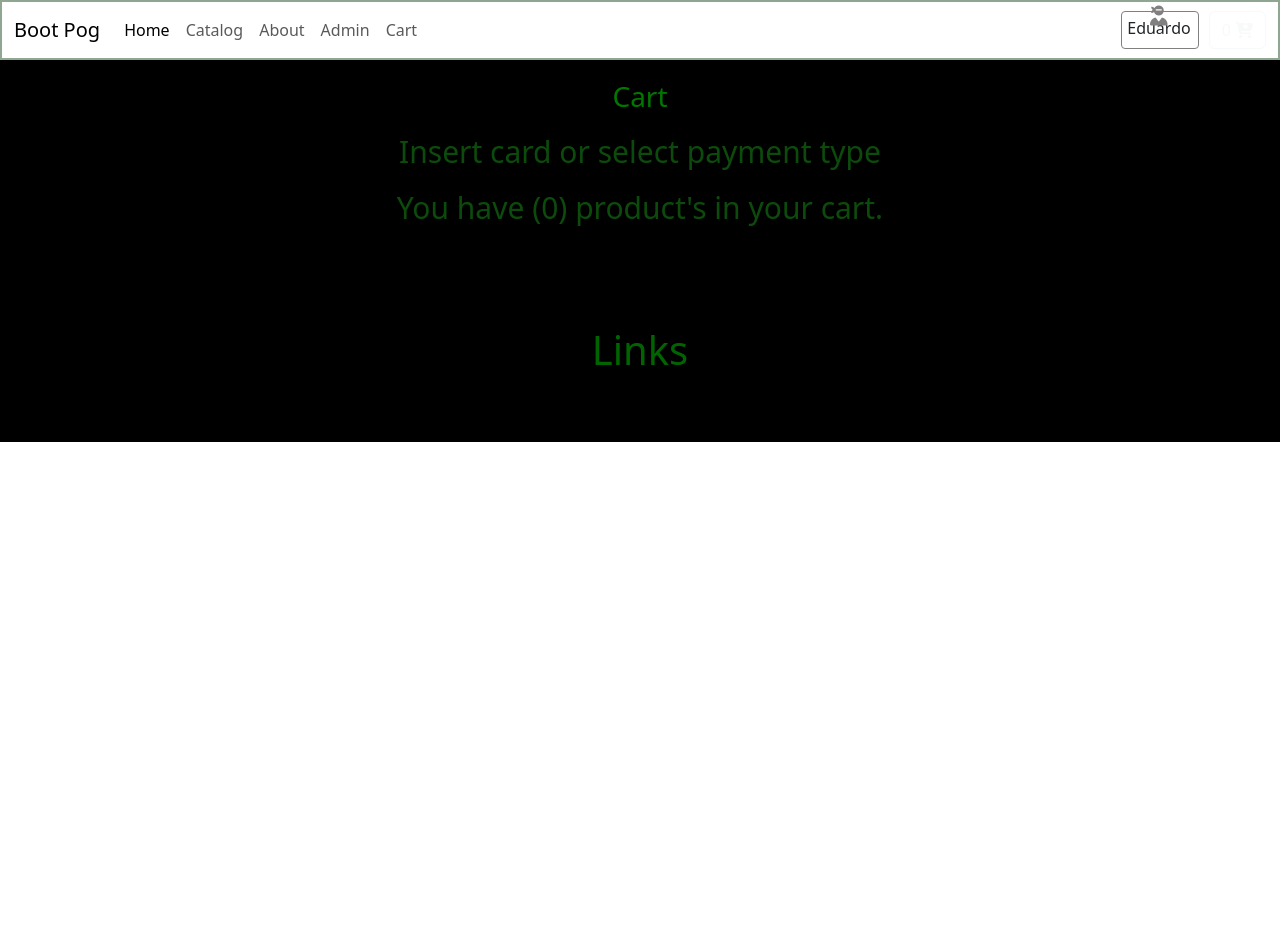
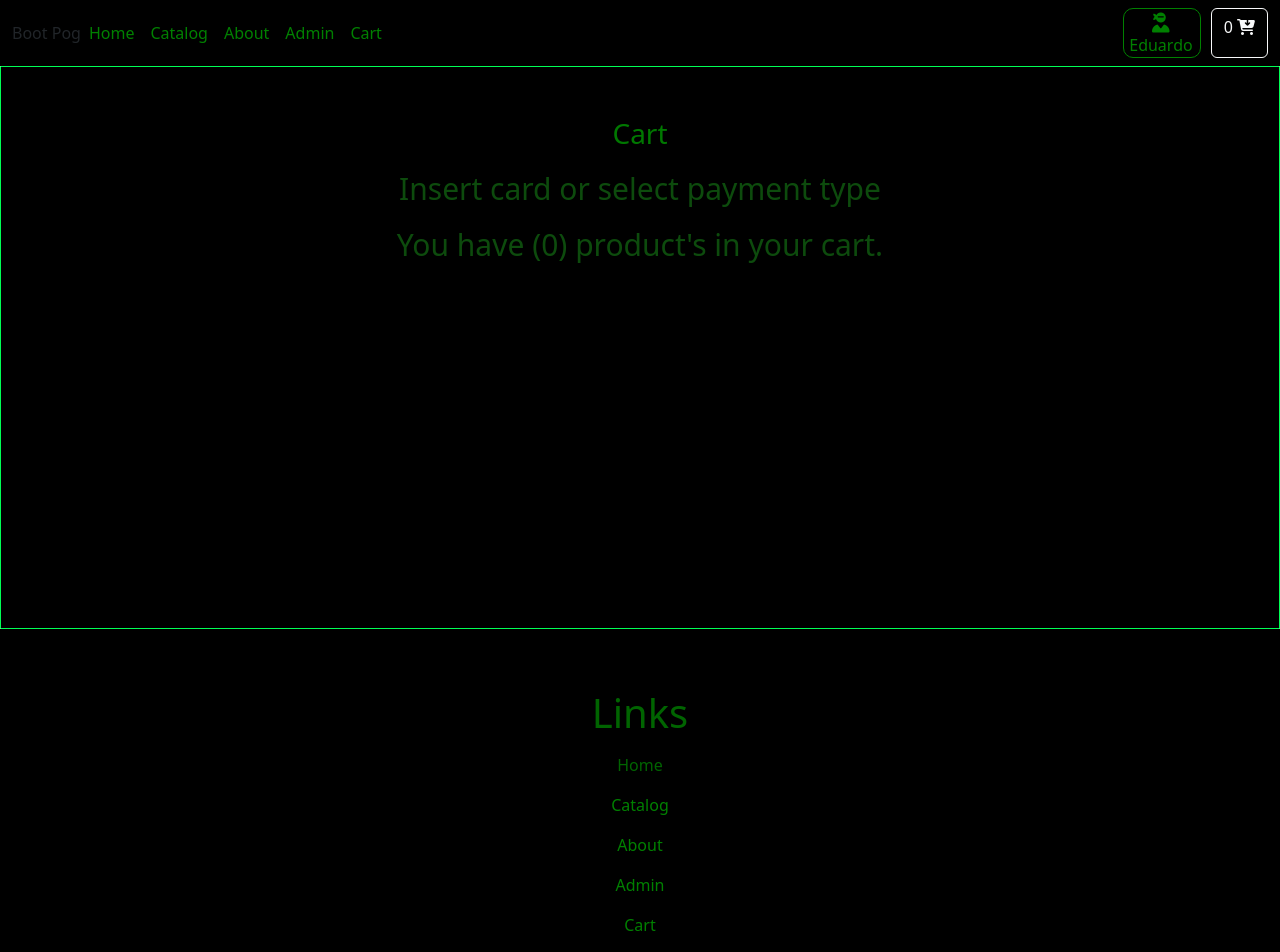
Before and after one commit to EduRodgz/reactStore_ch40, a React (Create React App) app: page /cart in a window 1280 px wide. Shown: the top 952 px of the page. Before the commit the page ends 800 px from the top, so only its background shows below. Built offline with nearby package versions, Linux system fonts and the light colour scheme.

Commit message:
saturday commit 2

```diff
--- a/src/components/about.css
+++ b/src/components/about.css
@@ -1,20 +1,20 @@
 .about{
     background-color: rgb(0, 0, 0);
-    border: 1px solid rgb(141, 140, 140);
+    border: 1px solid rgb(0, 120, 0);
 }
 
 .about h1{
     font-family:'Trebuchet MS', 'Lucida Sans Unicode', 'Lucida Grande', 'Lucida Sans', Arial, sans-serif ;
     color: rgb(31, 68, 24);
-    border: 1px solid rgb(141, 140, 140);
+
 }
 
 .about h3{
-    color: rgb(100, 100, 100);
-    border: 1px solid rgb(141, 140, 140);
+    color: rgb(23, 165, 58);
+
 }
 
 .about h5{
-    color: rgb(100, 100, 100);
-    border: 1px solid rgb(141, 140, 140);
+    color: rgb(34, 185, 34);
+
 }
--- a/src/components/about.jsx
+++ b/src/components/about.jsx
@@ -3,7 +3,7 @@ import "./about.css";
 function About(){
 
     return  (
-    <div className = 'about'>
+    <div className = 'about page'>
         <h1>Boot Pog</h1>
         <hr/>
         <h5>Created by:</h5>
--- a/src/components/footer.jsx
+++ b/src/components/footer.jsx
@@ -1,11 +1,48 @@
 import "./footer.css";
+import {Link} from 'react-router-dom';
+
 
 function Footer(){
     return(
         <div className="footer">
             <h1>Links</h1>
+
+      <ul className="navbar-nav me-auto mb-2 mb-lg-0">
+        <li className="nav-item">
+          <Link className="nav-link active" aria-current="page" to="/">
+            Home
+          </Link>
+        </li>
+
+        <li className="nav-item">
+          <Link className="nav-link" to="/catalog">
+            Catalog
+          </Link>
+        </li>
+
+        <li className="nav-item">
+          <Link className="nav-link" to="/about">
+            About
+          </Link>
+        </li>
+        <li className="nav-item">
+          <Link className="nav-link" to="/admin">
+            Admin
+          </Link>
+        </li>
+
+        <li className="nav-item">
+          <Link className="nav-link" to="/cart">
+            Cart
+          </Link>
+
+        </li>
+
+      </ul>
         </div>
-    )
+
+
+    );
 }
 
 export default Footer;
--- a/src/components/home.jsx
+++ b/src/components/home.jsx
@@ -1,10 +1,15 @@
 import './home.css';
 
-function Home(){
+function Home() {
     return (
         <div className='home page'>
             <h1>Why you should buy from us!</h1>
-            <h5>Originating from Texas, we believe in strong American and patriotic values since 1998.</h5>
+            <h5>
+                Originating from Texas, we believe in strong American and patriotic values since 1998. We Sell Boot named products to all the new body stackers of the United States Marine Corps, anyone from enlisted to officers!
+                <br />
+                Learn more about our <a href="/about">history</a>.
+            </h5>
+            <img src="./images/texas.jpg" alt="texas" />
         </div>
     );
 }
--- a/src/components/navbar.css
+++ b/src/components/navbar.css
@@ -1,22 +1,48 @@
-.navbar{
-    font: rgb(40, 128, 76);
-    border: 2px solid rgb(143, 167, 145);
-    background-color: black(88, 88, 88);
-    text-align: center;
 
-}
 
 .navbar .user-info{
     display: flex;
     flex-direction: column;
     margin-right: 10px;
-    border: 1px solid grey;
-    border-radius: 4px;
     padding: 3px 7px 0 5px;
+    color: green;
+    border: 1px solid green;
+    border-radius: 10px;
 }
 
 .navbar .user-info i{
     font-size: 20px;
-    color: grey;
+    color: green;
+    padding: 10px;
+}
 
+.nav-bar .toggler{
+    color: green;
 }
+
+.navbar {
+    background-color: black;
+  }
+
+
+  .navbar-nav .nav-link.active {
+    color: green;
+  }
+
+
+  .navbar-select {
+    background-color: green;
+    color: white;
+  }
+
+
+  .navbar-select option {
+    background-color: green;
+    color: white;
+  }
+  .navbar-nav .nav-link{
+    color: green;;
+  }
+  .navbar-brand{
+    color: green;
+  }
--- a/src/components/navbar.jsx
+++ b/src/components/navbar.jsx
@@ -10,7 +10,7 @@ function Navbar(){
     return (
         <nav className="navbar navbar-expand-lg">
         <div className="container-fluid">
-    <Link className="navbar-brand " to="/">
+    <Link className="nav-link " to="/">
       Boot Pog
     </Link>
     <button
@@ -27,7 +27,7 @@ function Navbar(){
     <div className="collapse navbar-collapse" id="navbarSupportedContent">
       <ul className="navbar-nav me-auto mb-2 mb-lg-0">
         <li className="nav-item">
-          <Link className="nav-link active" aria-current="page" to="/">
+          <Link className="nav-link" to="/">
             Home
           </Link>
         </li>
--- a/src/pages/cart.css
+++ b/src/pages/cart.css
@@ -1,6 +1,10 @@
 .cart{
+    flex: 1;
     background-color: rgb(0, 0, 0);
-    padding: 20px;
+    padding: 50px;
+    text-align: center;
+    border-radius: 1px;
+    border: 1px solid rgb(0, 255, 85);
 
 }
 
@@ -26,11 +30,7 @@
     margin-right: 10px;
 }
 
+.cart-container {
+    display: flex;
 
-.cart-product {
-    border: 1px solid #09e214;
-    padding: 20px;
-    margin: 20px;
-    max-width: 350px;
-    text-align: center;
 }
--- a/src/pages/cart.jsx
+++ b/src/pages/cart.jsx
@@ -7,7 +7,8 @@ function Cart(){
     let cart = useContext(StoreContext).cart;
 
     return(
-        <div className="cart">
+        <div className="cart-container">
+        <div className="cart page">
             <h1>Cart</h1>
             <h3>Insert card or select payment type</h3>
             <h3>You have ({cart.length}) product's in your cart.</h3>
@@ -16,6 +17,7 @@ function Cart(){
             {cart.map((prod) => <CartProduct key={prod._id} data={prod} />)}
             </div>
         </div>
+        </div>
     );
 }
 
--- a/src/pages/catalog.css
+++ b/src/pages/catalog.css
@@ -6,4 +6,5 @@
 .catalog{
     background-color: black;
     color: lightgreen;
+    border: 1px solid green;
 }
```
Also changed, not shown: public/images/texas.jpg (added).
